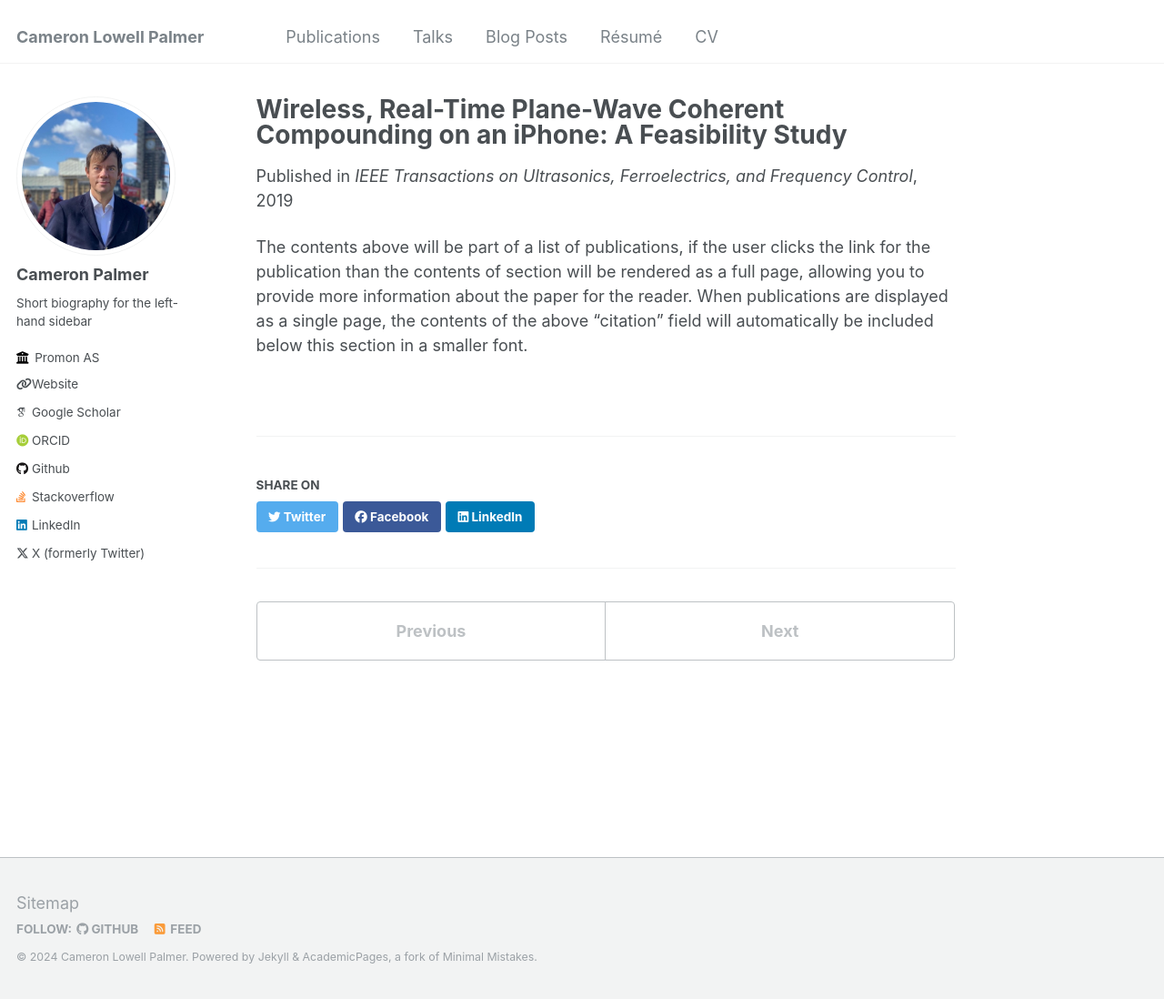
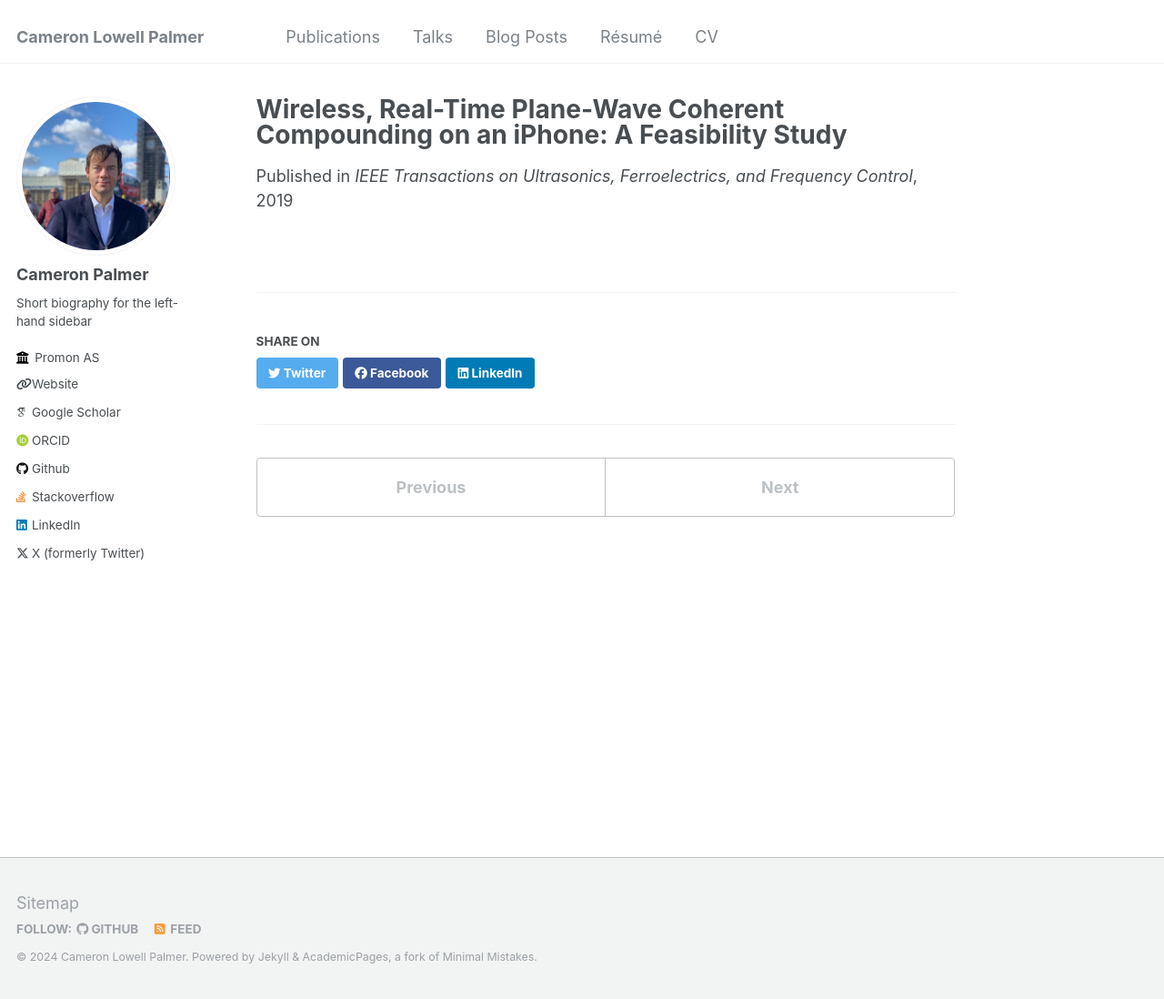
Before and after one commit to palmerc/palmerc.github.io, a Jekyll site: the page built from _publications/2019-07-07-SmartWave.md, in a window 1280 px wide and 1098 px high. Shown: the whole window at 91% size. Built offline with Jekyll 4.4.1, drawn with Linux system fonts in a browser that asks for light colours; some web fonts are replaced.

Commit message:
Update to SmartWave

```diff
--- a/_publications/2019-07-07-SmartWave.md
+++ b/_publications/2019-07-07-SmartWave.md
@@ -6,9 +6,7 @@ excerpt: 'The processing power in commercially available hand-held devices has i
 date: 2019-07-07
 venue: 'IEEE Transactions on Ultrasonics, Ferroelectrics, and Frequency Control'
 paperurl: 'http://palmerc.github.io/files/SmartWave.pdf'
-githuburl: 'https://github.com/palmerc/Beamformer'
-videourl: 'https://www.youtube.com/watch?v=L3OwYHYzsYs'
+#githuburl: 'https://github.com/palmerc/Beamformer'
+#youtubeurl: 'https://www.youtube.com/watch?v=L3OwYHYzsYs'
 citation: #
 ---
-
-The contents above will be part of a list of publications, if the user clicks the link for the publication than the contents of section will be rendered as a full page, allowing you to provide more information about the paper for the reader. When publications are displayed as a single page, the contents of the above "citation" field will automatically be included below this section in a smaller font.
```
